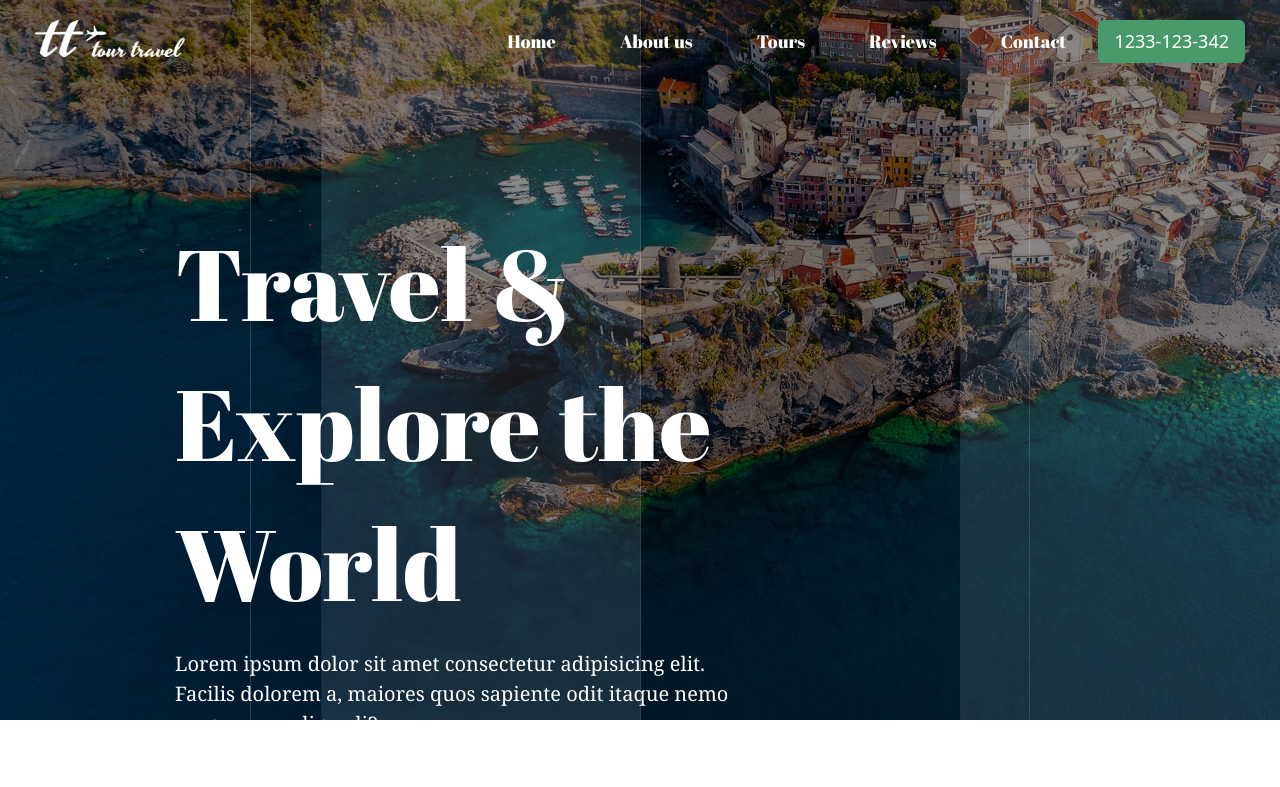
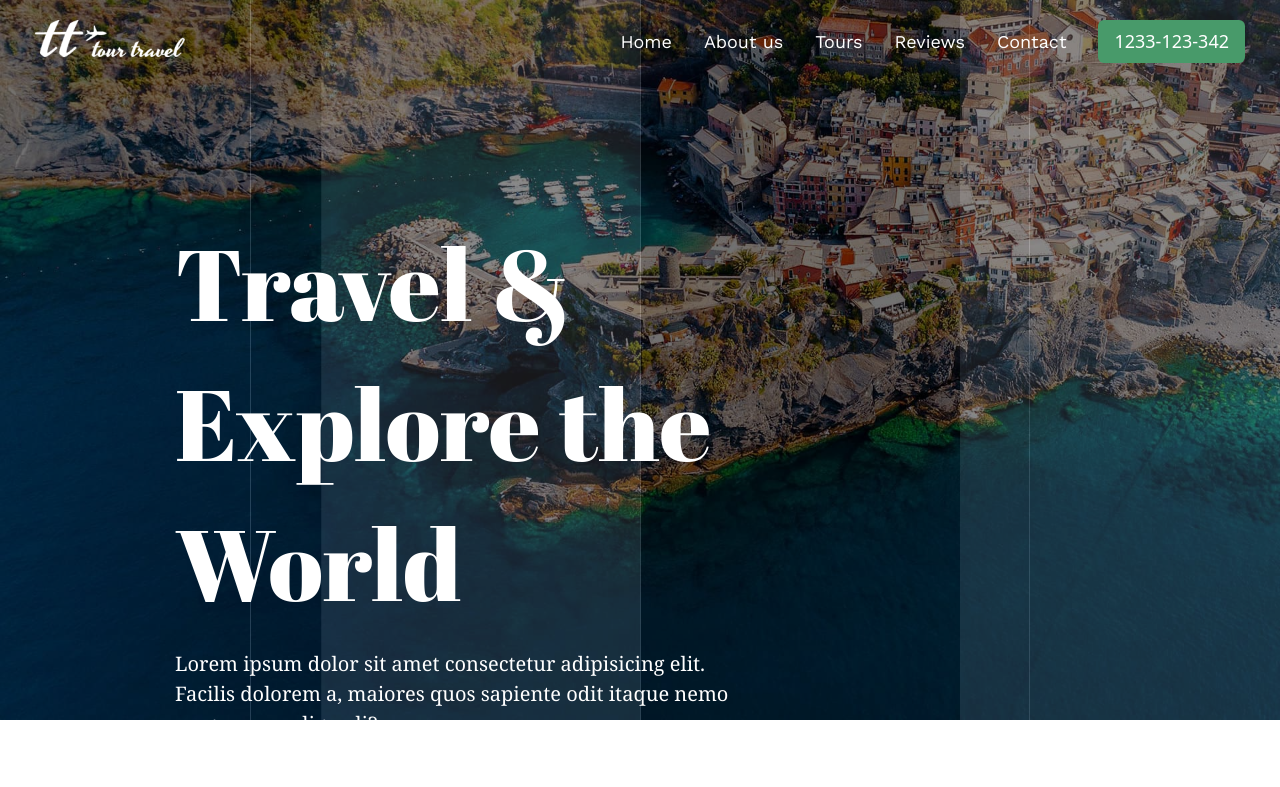
Before and after one commit to iamHarshvardhan10/frontend-travel-agency-website, a React (Vite) app: page / in a window 1280 px wide. Shown: the top 787 px of the page. Built offline with nearby package versions, Linux system fonts and the light colour scheme; a web font is replaced by a local one.

Commit message:
navbar design fix

```diff
--- a/src/components/Navbar.jsx
+++ b/src/components/Navbar.jsx
@@ -10,21 +10,21 @@ const Navbar = () => {
           <img src={logo} alt="logo" />
         </Link>
         <div className="flex items-center gap-8">
-          <ul className="flex  items-center gap-16">
-            <li className="text-[18px] font-workSans text-white  hover:text-[#489a6a] cursor-pointer">
-              <Link to="/">Home</Link>
+          <ul className="flex  items-center gap-8">
+            <li className="text-[18px]  text-white  hover:text-[#489a6a] cursor-pointer">
+              <Link to="/" className="font-workSans">Home</Link>
             </li>
-            <li className="text-[18px] font-workSans  text-white   hover:text-[#489a6a] cursor-pointer">
-              <Link to="/about">About us</Link>
+            <li className="text-[18px]  text-white   hover:text-[#489a6a] cursor-pointer">
+              <Link to="/about" className="font-workSans">About us</Link>
             </li>
-            <li className="text-[18px]  font-workSans text-white   hover:text-[#489a6a] cursor-pointer">
-              <Link to="/tour">Tours</Link>
+            <li className="text-[18px]   text-white   hover:text-[#489a6a] cursor-pointer">
+              <Link to="/tour" className="font-workSans">Tours</Link>
             </li>
-            <li className="text-[18px] font-workSans  text-white  hover:text-[#489a6a] cursor-pointer">
-              <Link to="/review">Reviews</Link>
+            <li className="text-[18px]  text-white  hover:text-[#489a6a] cursor-pointer">
+              <Link to="/review" className="font-workSans">Reviews</Link>
             </li>
-            <li className="text-[18px]  font-workSans text-white  hover:text-[#489a6a] cursor-pointer">
-              <Link to="/contact">Contact</Link>
+            <li className="text-[18px]  text-white  hover:text-[#489a6a] cursor-pointer">
+              <Link to="/contact" className="font-workSans">Contact</Link>
             </li>
           </ul>
           <button className="text-[18px] font-sans text-white  bg-[#489a6a] px-4 py-2  rounded-md">
```
